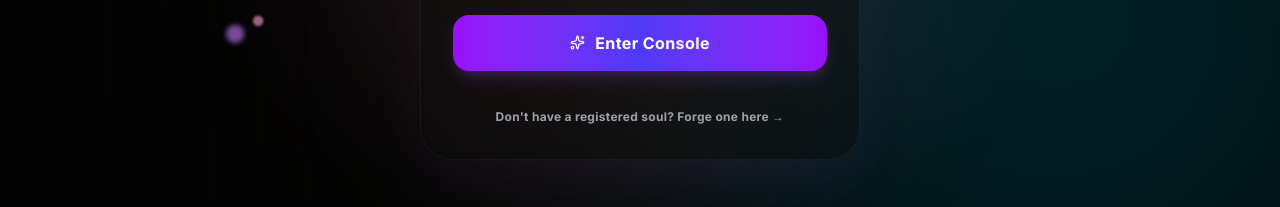
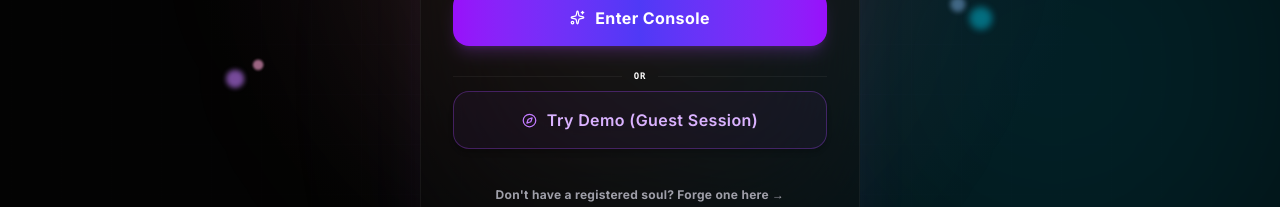
Before and after one commit to Hanish-Kamakshigari/SagaCore, a Next.js app: page /auth in a window 1280 px wide. Shown: the part 567-774 px from the top of the page. Built offline with nearby package versions, Linux system fonts and the light colour scheme; no server answers.

Commit message:
feat: add Try Demo guest session, remove hero background stars, and sync styles with theme

```diff
--- a/app/auth/page.tsx
+++ b/app/auth/page.tsx
@@ -11,7 +11,7 @@ import { auth, isFirebaseConfigured } from '../lib/firebase'
 
 export default function AuthPage() {
   const router = useRouter()
-  const { user, login, register, loading, isMock, error, clearError } = useAuth()
+  const { user, login, register, loading, isMock, error, clearError, loginAsGuest } = useAuth()
 
   const [isLoginMode, setIsLoginMode] = useState(true)
   const [email, setEmail] = useState('')
@@ -90,6 +90,20 @@ export default function AuthPage() {
       }
     } catch (err: any) {
       console.error('Auth submission error:', err)
+    } finally {
+      setIsSubmitting(false)
+    }
+  }
+
+  const handleTryDemo = async () => {
+    setLocalError(null)
+    clearError()
+    setIsSubmitting(true)
+    try {
+      await loginAsGuest()
+      router.push('/dashboard')
+    } catch (err: any) {
+      setLocalError(err.message || 'Failed to initialize guest session.')
     } finally {
       setIsSubmitting(false)
     }
@@ -411,6 +425,25 @@ export default function AuthPage() {
               <div className="absolute inset-0 bg-white/10 opacity-0 group-hover:opacity-100 transition duration-300" />
             </button>
 
+            {/* Divider */}
+            <div className="flex items-center gap-3 my-2 select-none">
+              <span className="h-[1px] flex-1 bg-white/5" />
+              <span className="text-[9px] font-bold text-zinc-650 uppercase tracking-widest font-mono">OR</span>
+              <span className="h-[1px] flex-1 bg-white/5" />
+            </div>
+
+            {/* Try Demo button */}
+            <button
+              type="button"
+              onClick={handleTryDemo}
+              disabled={isSubmitting}
+              className="w-full relative overflow-hidden group flex items-center justify-center gap-2.5 rounded-2xl border border-purple-500/30 bg-purple-500/5 py-4 font-bold text-purple-300 transition hover:border-pink-500/40 hover:text-pink-300 hover:bg-pink-500/5 active:scale-[0.98] shadow-md hover:cursor-pointer disabled:opacity-50"
+            >
+              <Compass size={15} className="group-hover:rotate-45 transition-transform duration-500 text-purple-400 group-hover:text-pink-400" />
+              <span className="tracking-wide font-semibold">Try Demo (Guest Session)</span>
+              <div className="absolute inset-0 bg-purple-500/5 opacity-0 group-hover:opacity-100 transition duration-300" />
+            </button>
+
             {/* Mode switch */}
             <div className="pt-2 text-center">
               <button
--- a/app/components/Hero.tsx
+++ b/app/components/Hero.tsx
@@ -2,11 +2,23 @@
 
 import { motion } from 'framer-motion'
 import Link from 'next/link'
+import { useRouter } from 'next/navigation'
 import { useAuth } from '../context/AuthContext'
-import { LogOut, LayoutDashboard, KeyRound, Sparkles, Sparkle } from 'lucide-react'
+import { LogOut, LayoutDashboard, KeyRound, Sparkles, Sparkle, Compass } from 'lucide-react'
 
 export default function Hero() {
-  const { user, logout } = useAuth()
+  const { user, logout, loginAsGuest } = useAuth()
+  const router = useRouter()
+
+  const handleTryDemo = async () => {
+    try {
+      await loginAsGuest()
+      router.push('/dashboard')
+    } catch (err) {
+      console.error('Failed to launch guest session from landing page:', err)
+    }
+  }
+
   return (
     <section id="home" className="relative min-h-screen overflow-hidden text-white bg-black">
       {/* ─── Premium Custom CSS Keyframe Animations for Aether Particle Drift ─── */}
@@ -47,8 +59,7 @@ export default function Hero() {
         }}
       />
 
-      {/* Star Particles Overlay */}
-      <div className="absolute inset-0 bg-[radial-gradient(1.5px_1.5px_at_10%_20%,#fff_100%,transparent),radial-gradient(2px_2px_at_30%_50%,#fff_100%,transparent),radial-gradient(1.5px_1.5px_at_50%_40%,#fff_100%,transparent),radial-gradient(2.5px_2.5px_at_70%_80%,#fff_100%,transparent),radial-gradient(1.5px_1.5px_at_80%_15%,#fff_100%,transparent),radial-gradient(2px_2px_at_90%_60%,#fff_100%,transparent)] bg-[size:250px_250px] opacity-20 pointer-events-none" />
+      {/* Star Particles Overlay removed for visual simplicity */}
 
       {/* Multi-layer premium overlay - darker at the top to pop the navbar, open in the middle for background visibility, dark at the bottom to transition */}
       <div className="absolute inset-0 bg-gradient-to-b from-black/55 via-black/20 to-black/90 pointer-events-none" />
@@ -101,12 +112,21 @@ export default function Hero() {
                 </button>
               </>
             ) : (
-              <Link href="/auth">
-                <button className="rounded-full border border-white/15 bg-white/5 px-6 py-2.5 text-xs font-semibold text-white backdrop-blur-md transition-all duration-300 hover:border-purple-500/30 hover:bg-white/12 hover:scale-[1.03] active:scale-[0.98] flex items-center gap-1.5 hover:cursor-pointer">
-                  <KeyRound size={12} />
-                  <span>Sign In</span>
+              <>
+                <button
+                  onClick={handleTryDemo}
+                  className="rounded-full border border-purple-500/30 bg-purple-500/5 px-5 py-2.5 text-xs font-semibold text-purple-300 backdrop-blur-md transition-all duration-300 hover:border-pink-500/40 hover:bg-purple-500/10 hover:text-pink-300 hover:scale-[1.03] active:scale-[0.98] flex items-center gap-1.5 hover:cursor-pointer"
+                >
+                  <Compass size={12} className="text-purple-400" />
+                  <span>Try Demo</span>
                 </button>
-              </Link>
+                <Link href="/auth">
+                  <button className="rounded-full border border-white/15 bg-white/5 px-5 py-2.5 text-xs font-semibold text-white backdrop-blur-md transition-all duration-300 hover:border-purple-500/30 hover:bg-white/12 hover:scale-[1.03] active:scale-[0.98] flex items-center gap-1.5 hover:cursor-pointer">
+                    <KeyRound size={12} />
+                    <span>Sign In</span>
+                  </button>
+                </Link>
+              </>
             )}
           </div>
         </nav>
--- a/app/context/AuthContext.tsx
+++ b/app/context/AuthContext.tsx
@@ -24,6 +24,7 @@ interface AuthContextType {
   register: (email: string, password: string) => Promise<void>
   logout: () => Promise<void>
   clearError: () => void
+  loginAsGuest: () => Promise<void>
 }
 
 const AuthContext = createContext<AuthContextType | undefined>(undefined)
@@ -164,6 +165,29 @@ export function AuthProvider({ children }: { children: React.ReactNode }) {
     }
   }
 
+  // Guest Sign-In (Demo Mode)
+  const loginAsGuest = async () => {
+    setError(null)
+    const guestUid = 'guest_session'
+    const guestSession = { uid: guestUid, email: 'guest@sagacore.demo' }
+
+    // Clear old guest progress to ensure a clean, fresh demo experience
+    try {
+      localStorage.removeItem(`sagacore_${guestUid}_activeWorld`)
+      localStorage.removeItem(`sagacore_${guestUid}_quests`)
+      localStorage.removeItem(`sagacore_${guestUid}_xp`)
+      localStorage.removeItem(`sagacore_${guestUid}_level`)
+      localStorage.removeItem(`sagacore_${guestUid}_chapters`)
+      localStorage.removeItem(`sagacore_${guestUid}_lore`)
+      localStorage.removeItem(`sagacore_${guestUid}_audioActive`)
+    } catch (e) {
+      console.warn('Failed to clear old guest session cache:', e)
+    }
+
+    setUser(guestSession)
+    localStorage.setItem('sagacore_mock_session', JSON.stringify(guestSession))
+  }
+
   return (
     <AuthContext.Provider
       value={{
@@ -175,6 +199,7 @@ export function AuthProvider({ children }: { children: React.ReactNode }) {
         register,
         logout,
         clearError,
+        loginAsGuest,
       }}
     >
       {children}
--- a/app/lib/ai.ts
+++ b/app/lib/ai.ts
@@ -642,6 +642,7 @@ Pick the theme that best matches the prompt's aesthetic.`,
 // ─── Memory Engine (MongoDB Persistence) ───────────────────────────────────────
 
 export async function saveChapterToMongo(chapter: LoreChapter, userId: string): Promise<void> {
+  if (userId.startsWith('guest_')) return
   try {
     await connectDB()
     await LoreChapterModel.findOneAndUpdate(
@@ -660,6 +661,7 @@ export async function saveChapterToMongo(chapter: LoreChapter, userId: string):
 }
 
 export async function fetchChaptersFromMongo(userId: string): Promise<LoreChapter[]> {
+  if (userId.startsWith('guest_')) return []
   try {
     await connectDB()
     const chapters = await LoreChapterModel.find({ userId }).sort({ id: 1 }).lean()
@@ -681,6 +683,7 @@ export async function savePlayerStateToMongo(
   level: number,
   worldTheme: string
 ): Promise<void> {
+  if (playerId.startsWith('guest_')) return
   try {
     await connectDB()
     await PlayerStateModel.findOneAndUpdate(
@@ -736,6 +739,7 @@ Difficulty: ${difficulty}`,
 }
 
 export async function saveQuestToMongo(quest: Quest, userId: string) {
+  if (userId.startsWith('guest_')) return quest
   try {
     await connectDB()
 
@@ -762,6 +766,7 @@ export async function saveQuestToMongo(quest: Quest, userId: string) {
 }
 
 export async function fetchQuestsFromMongo(userId: string): Promise<Quest[]> {
+  if (userId.startsWith('guest_')) return []
   try {
     await connectDB()
     const quests = await QuestModel.find({ userId }).sort({ id: 1 }).lean()
@@ -773,6 +778,7 @@ export async function fetchQuestsFromMongo(userId: string): Promise<Quest[]> {
 }
 
 export async function fetchPlayerStateFromMongo(userId: string) {
+  if (userId.startsWith('guest_')) return null
   try {
     await connectDB()
     const state = await PlayerStateModel.findOne({ id: userId }).lean()
```
Also changed, not shown: app/dashboard/page.tsx (+18 -8 lines).
